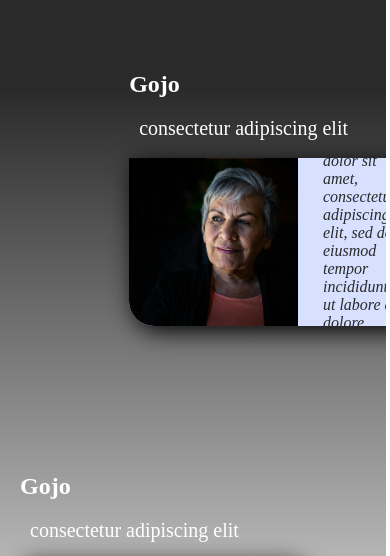
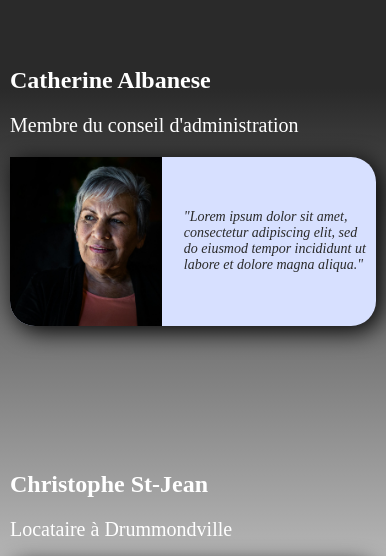
Before and after one commit to victorgileau/federation-des-locataires--les-developpeurs-du-grenier, a PHP site: page / in a window 390 px wide. Shown: the part 4711-5267 px from the top of the page. Run offline with PHP 8.4, Linux system fonts and the light colour scheme; some libraries are stand-ins or nearby versions; some web fonts are replaced.

Commit message:
ajustement cartes media queries de temoignages

```diff
--- a/index.html
+++ b/index.html
@@ -332,8 +332,8 @@
             <!--Les cartes vont ici-->
             <div class="temoignage temoignage--un">
               <div class="temoignage__titre">
-                Gojo
-                <p>consectetur adipiscing elit</p>
+                Normand Marinau
+                <p>Représentant de Montréal</p>
               </div>
               <div class="tem">
                 <div class="tem__img"></div>
@@ -345,8 +345,8 @@
 
             <div class="temoignage temoignage--deux">
               <div class="temoignage__titre">
-                Gojo
-                <p>consectetur adipiscing elit</p>
+                Catherine Albanese
+                <p>Membre du conseil d'administration</p>
               </div>
               <div class="tem cat">
                 <div class="tem__img"></div>
@@ -358,8 +358,8 @@
 
             <div class="temoignage temoignage--trois">
               <div class="temoignage__titre">
-                Gojo
-                <p>consectetur adipiscing elit</p>
+                Christophe St-Jean
+                <p>Locataire à Drummondville</p>
               </div>
               <div class="tem">
                 <div class="tem__img"></div>
--- a/style.css
+++ b/style.css
@@ -665,9 +665,9 @@ footer .footer__btn button {
   }
 }
 .temoignages {
-  grid-template-areas: "svg svg svg svg" "titre titre titre titre" "myArea1 myArea1 myArea1 ." ". myArea2 myArea2 myArea2" "myArea3 myArea3 myArea3 .";
   /*Victor*/
   display: grid;
+  grid-template-areas: "svg svg svg" "titre titre titre" "myArea1 myArea1 myArea1" "myArea2 myArea2 myArea2" "myArea3 myArea3 myArea3";
   /*fin Victor*/
   overflow-x: hidden;
   width: 99vw;
@@ -695,21 +695,21 @@ footer .footer__btn button {
 }
 .temoignages .temoignage {
   color: #ffffff;
-  margin-left: 20px;
-  margin-right: 20px;
+  margin-left: 10px;
+  margin-right: 10px;
   margin-top: 50px;
 }
 .temoignages .temoignage:nth-of-type() {
   background-color: #E1E5F2;
 }
 .temoignages .temoignage:nth-of-type(1) .tem__img {
-  background-image: url("../medias/img/accueil_temoin_01.jpg");
+  background-image: url("./medias/img/accueil_temoin_01.jpg");
 }
 .temoignages .temoignage:nth-of-type(2) .tem__img {
-  background-image: url("../medias/img/accueil_temoin_02.jpg");
+  background-image: url("./medias/img/accueil_temoin_02.jpg");
 }
 .temoignages .temoignage:nth-of-type(3) .tem__img {
-  background-image: url("../medias/img/accueil_temoin_03.jpg");
+  background-image: url("./medias/img/accueil_temoin_03.jpg");
 }
 .temoignages .temoignage__titre {
   grid-column: span 4;
@@ -719,11 +719,9 @@ footer .footer__btn button {
   font-weight: bold;
 }
 .temoignages .temoignage__titre p {
-  padding: 10px;
   margin-top: 20px;
   margin-bottom: 20px;
   font-weight: 300;
-  line-height: 0;
   font-size: 20px;
 }
 .temoignages .temoignage div.tem.cat {
@@ -741,8 +739,8 @@ footer .footer__btn button {
   color: #2A2A2A;
   display: grid;
   grid-template-rows: 20vh;
-  -moz-column-gap: 25px;
-       column-gap: 25px;
+  -moz-column-gap: 5px;
+       column-gap: 5px;
 }
 .temoignages .temoignage .tem__img {
   grid-column: 1;
@@ -750,23 +748,35 @@ footer .footer__btn button {
   background-position: center;
   aspect-ratio: 1/1;
   height: 100%;
+  width: 90%;
 }
 .temoignages .temoignage .tem__info {
   padding-left: 0;
-  padding-right: 20px;
+  padding-right: 10px;
   width: 100%;
   font-style: italic;
-  font-size: 16px;
+  font-size: 14px;
   align-self: center;
   grid-column: 2/span 4;
 }
 
+@media screen and (min-width: 768px) {
+  .temoignages .temoignage {
+    grid-template-areas: "svg svg svg" "titre titre titre" "myArea1 myArea1 myArea1" "myArea2 myArea2 myArea2" "myArea3 myArea3 myArea3";
+  }
+  .temoignages .temoignage .tem__info {
+    font-size: 16px;
+  }
+}
 @media screen and (min-width: 1440px) {
-  .temoignages .temoignage {
-    width: 80%;
+  .temoignages {
+    grid-template-areas: "svg svg svg" "titre titre titre" "myArea1 myArea1 ." ". myArea2 myArea2" "myArea3 myArea3 .";
   }
   .temoignages .temoignage .tem__img {
     background-position-y: 50%;
+  }
+  .temoignages .temoignage .tem__info {
+    font-size: 24px;
   }
 }
 .hero.marginNoMsg {
```
Also changed, not shown: partials-scss/_temoignages.scss (+43 -19 lines), 1 other file.
